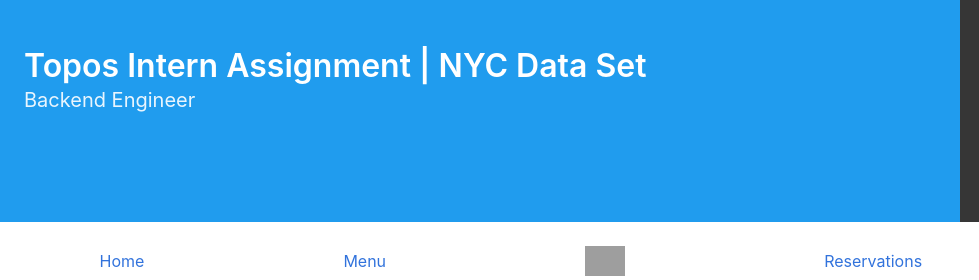
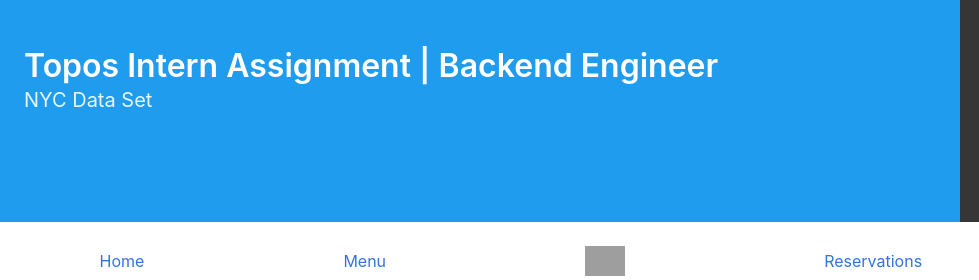
Before and after one commit to d6thsense/Topos-Intern-Challenge, a plain HTML site: page index.html in a window 1280 px wide. Shown: the full height of the page, 0-979 px from the left. Drawn offline with nearby package versions, Linux system fonts and the light colour scheme; grey boxes are pictures that could not be loaded.

Commit message:
Changed Header

```diff
--- a/index.html
+++ b/index.html
@@ -16,10 +16,10 @@
                 <div class="hero-body">
                     <div class="container">
                         <h1 class="title">
-                            Topos Intern Assignment | NYC Data Set
+                            Topos Intern Assignment | Backend Engineer
                         </h1>
                         <h2 class="subtitle">
-                            Backend Engineer
+                            NYC Data Set
                         </h2>
                     </div>
                 </div>
```
